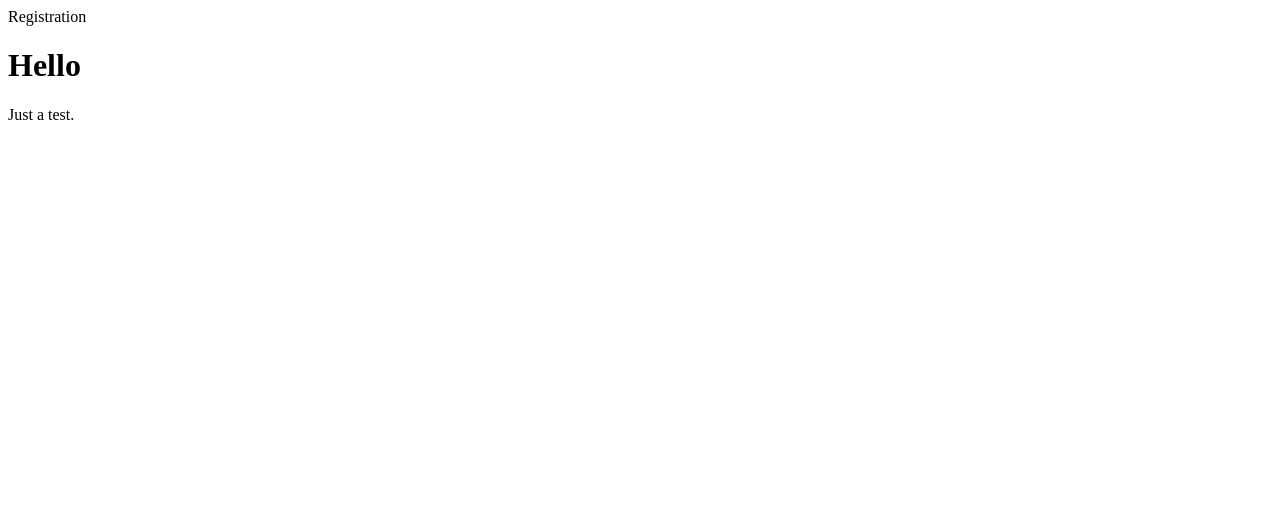
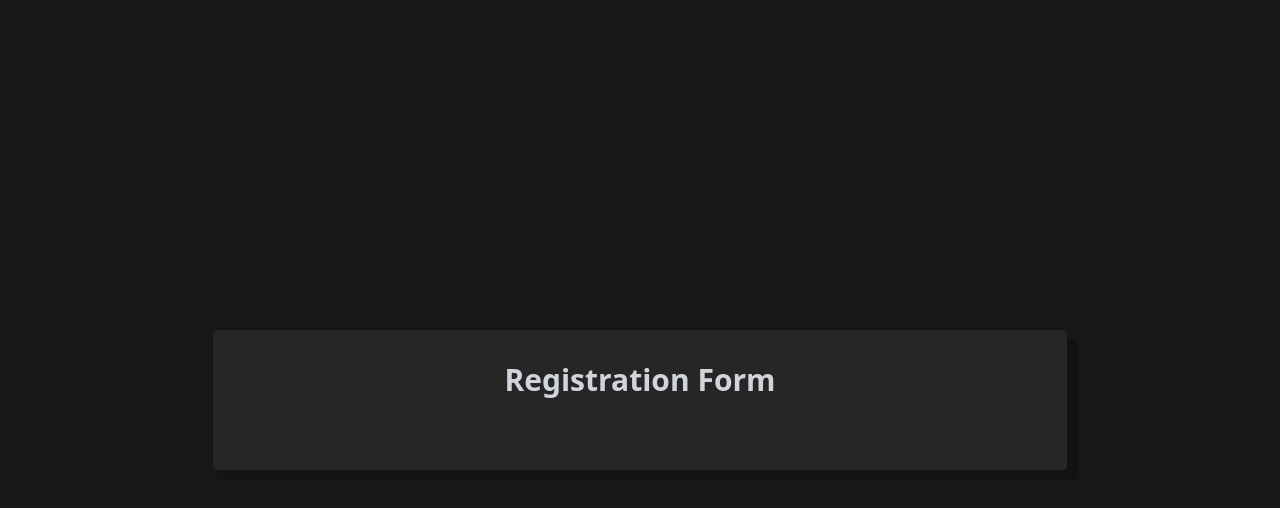
Before and after one commit to IshantTomar/wd101, a plain HTML site: page index.html in a window 1280 px wide. Drawn offline with nearby package versions, Linux system fonts and the light colour scheme.

Commit message:
Update index.html

```diff
--- a/index.html
+++ b/index.html
@@ -1,9 +1,17 @@
-<html>
+<!DOCTYPE html>
+<html lang="en">
 <head>
-    Registration
+    <meta charset="UTF-8">
+    <meta name="viewport" content="width=device-width, initial-scale=1.0">
+    <script src="https://cdn.tailwindcss.com"></script>
 </head>
 <body>
-    <h1>Hello</h1>
-    <p>Just a test.</p>
+    <div class="min-h-screen flex items-center justify-center bg-neutral-900">
+
+        <div class="bg-neutral-800 p-8 w-2/3 rounded shadow-[10px_10px_0px_0px_rgba(0,0,0,0.2)] ">
+            <h2 class="text-3xl font-bold mb-10 text-gray-300 text-center">Registration Form</h2>
+        </div>
+    </div>
+
 </body>
 </html>
```
